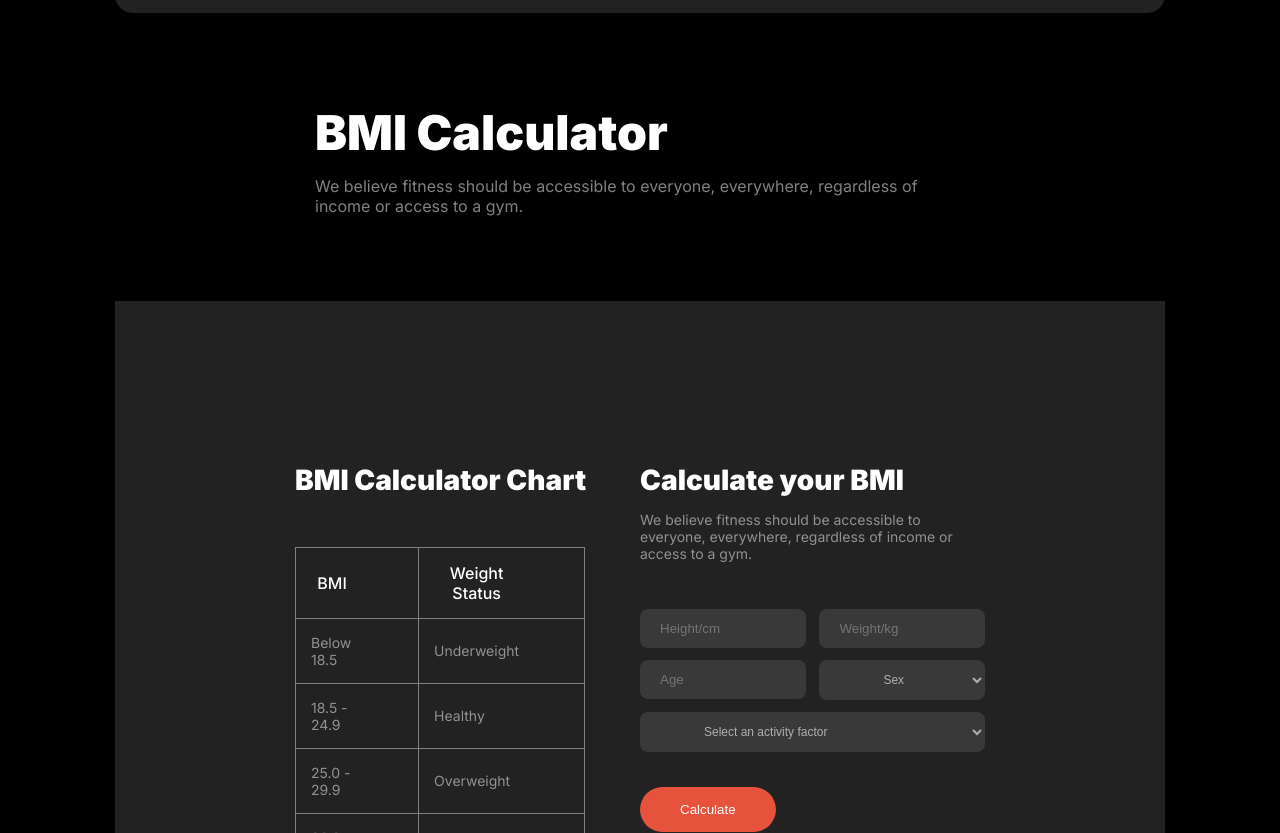
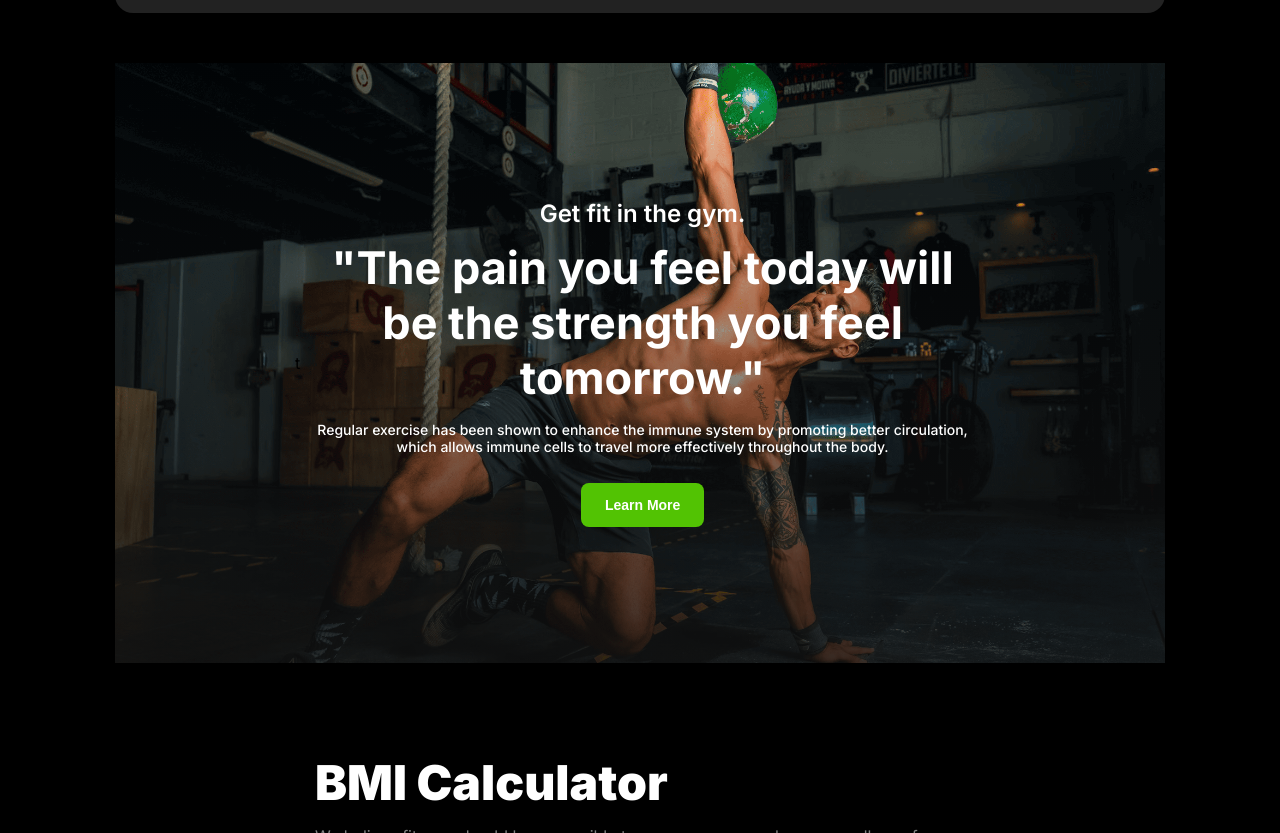
Before and after one commit to mdruman079/elite-fitness, a plain HTML site: page index.html in a window 1280 px wide. Shown: the part 1967-2800 px from the top of the page. Drawn offline with Linux system fonts and the light colour scheme.

Commit message:
unique section update

```diff
--- a/index.html
+++ b/index.html
@@ -50,13 +50,20 @@
                     <span id="text">Video tutorial</span>
                 </div>
                 <img src="images/Images-2.png" alt="">
-
+<!-- .... -->
                 <div id="badge-2">
-                    <span id="number">350+</span>
+                    <!-- ... -->
+                     <div class="circle flex">
+                        <div class="circle-element"></div>
+                    <div>
+                        <span id="number">350+</span>
                     <br>
                     <span id="text">Video tutorial</span>
+                    </div>
+                     </div>
+                    <!-- ... -->
                 </div>
-
+<!-- ... -->
             </div>
         </div>
 
@@ -64,6 +71,7 @@
 
     <main>
 <!-- change habhit section start -->
+
 <section class="habhit">
     <h2 class="section-title">
         Change Your Habits
@@ -111,6 +119,16 @@
         </div>
     </section>
      <!-- run section end -->
+      <!-- unique section start -->
+<section id="unique-section">t
+        <div class="content">
+            <p class="subtitle">Get fit in the gym.</p>
+            <h1 class="title">"The pain you feel today will be the strength you feel tomorrow."</h1>
+            <p class="des">Regular exercise has been shown to enhance the immune system by promoting better circulation, which allows immune cells to travel more effectively throughout the body.</p>
+            <div class="btn-container"><button class="btn">Learn More</button></div>
+        </div>
+    </section>
+      <!-- unique section end -->
       <!-- bmi section start -->
       <secton class="bmi">
         <div class="bmi-content">
--- a/styles/resonsive.css
+++ b/styles/resonsive.css
@@ -28,6 +28,7 @@
     .form-container{
         width: 100%;
     }
+    #unique-section,
     .bmi-content,
     .bmi-container,
     .footer-content{
--- a/styles/style.css
+++ b/styles/style.css
@@ -132,7 +132,7 @@ nav,
     margin-top: 28px;
 }
 
-.btn-2 {
+.btn-2 {margin-left: 14px;
     background: transparent;
     border: 1px solid #FFFFFF;
 }
@@ -163,11 +163,21 @@ nav,
     top: 72%;
     left: -7%;
     width: max-content;
-    padding: 20px 23px 20px 75px;
+    padding: 20px 23px 20px 20px;
     border-radius: 12px;
     border: 1px solid rgba(255, 255, 255, 0.10);
     background: rgba(48, 48, 48, 0.54);
     backdrop-filter: blur(10px);
+}
+.circle{
+    gap: 10px;
+    align-items: center;
+}
+.circle-element {
+    width: 40px;
+    height: 40px;
+    background-color: #E6533C;
+    border-radius: 50%;
 }
 
 #number {
@@ -240,6 +250,58 @@ background: #222;
     border-radius: 18px;
 }
 /* run section style end */
+/* unique section style start */
+#unique-section {
+    margin-top: 50px;
+   height: 600px;
+    background-image: linear-gradient(0deg, rgb(16, 16, 16) -19.5%, rgba(16, 16, 16, 0) 100%), url("../images/exer.png");
+    background-size: cover;
+    background-position: center;
+    display: flex;
+    justify-content: center;
+    align-items: center;
+}
+
+#unique-section .content {
+    width: 685px;
+}
+
+#unique-section .content .subtitle {
+    color: rgb(255, 255, 255);
+    font-size: 24px;
+    font-weight: 600;
+    text-align: center;
+}
+
+#unique-section .content .title {
+    color: rgb(255, 255, 255);
+    font-size: 45px;
+    font-weight: 700;
+    text-align: center;
+    margin-top: 12px;
+}
+
+#unique-section .content .des {
+    color: rgb(255, 255, 255);
+    font-size: 14px;
+    font-weight: 500;
+    text-align: center;
+    margin-top: 16px;
+}
+.btn-container{
+    text-align: center;
+}
+.btn {
+    padding: 14px 24px;
+    border-radius: 8px;
+    background: rgb(82, 195, 3);
+    border: 0;
+    color: rgb(255, 255, 255);
+    font-size: 14px;
+    font-weight: 600;
+    text-align: center;
+}
+/* unique section style end */
 /* bmi section style start */
 .bmi-content{
     max-width: 650px;
```
Also changed, not shown: images/exer.png (added).
